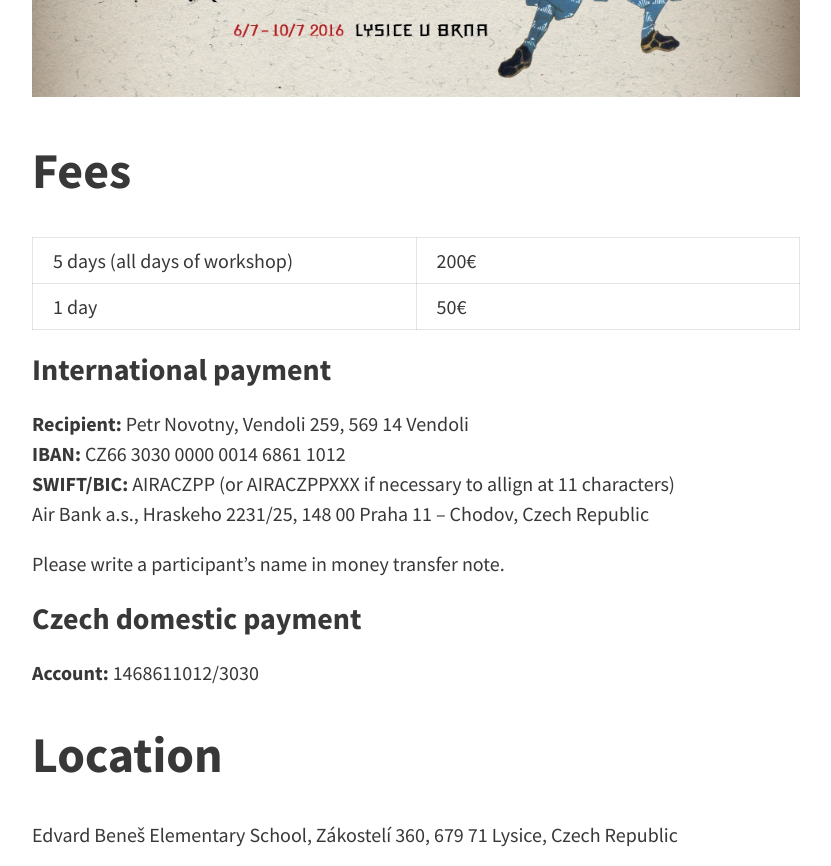
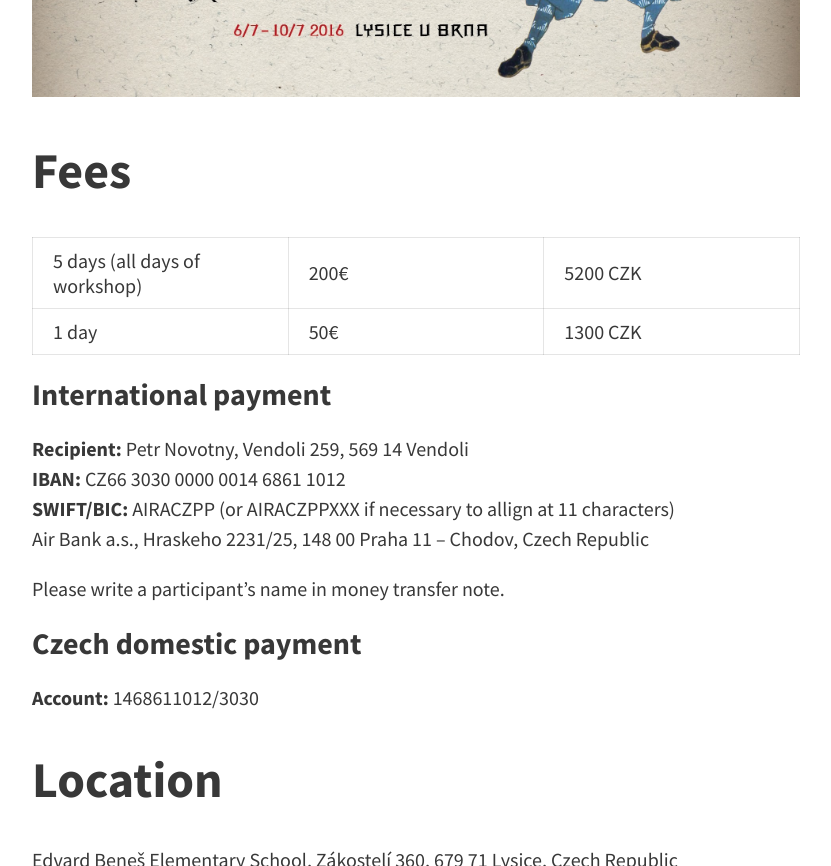
Before and after one commit to vholer/nitenichiryu, a Jekyll site: the page built from index.md, in a window 1280 px wide and 900 px high, scrolled down 594 px, cut to the strip 0-866 px from the top of the window. Shown: the whole strip, without its empty margins (224-1055 px from the left). Built offline with Jekyll 4.4.1, drawn with Linux system fonts in a browser that asks for light colours; nearby versions of some CDN libraries.

Commit message:
Added CZK

```diff
--- a/index.md
+++ b/index.md
@@ -9,8 +9,8 @@ hide: true
 
 # Fees
 
-| 5 days (all days of workshop) | 200€ |
-| 1 day                         |  50€ |
+| 5 days (all days of workshop) | 200€ | 5200 CZK |
+| 1 day                         |  50€ | 1300 CZK |
 
 ### International payment
 
```
